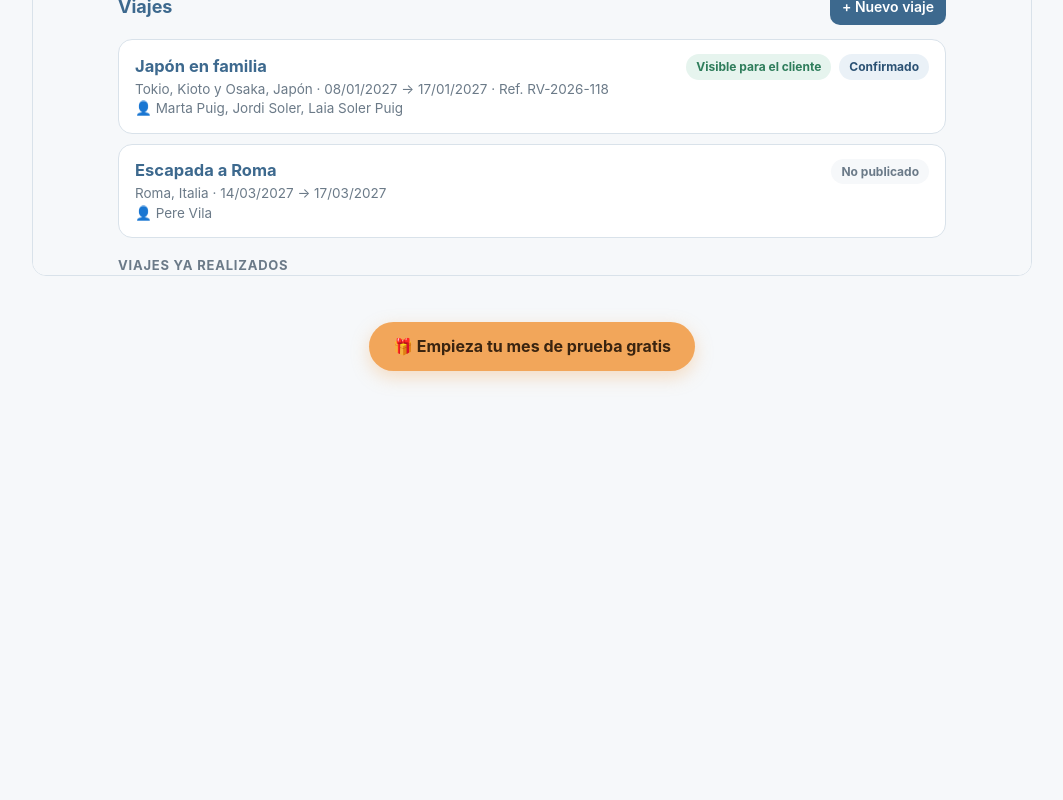
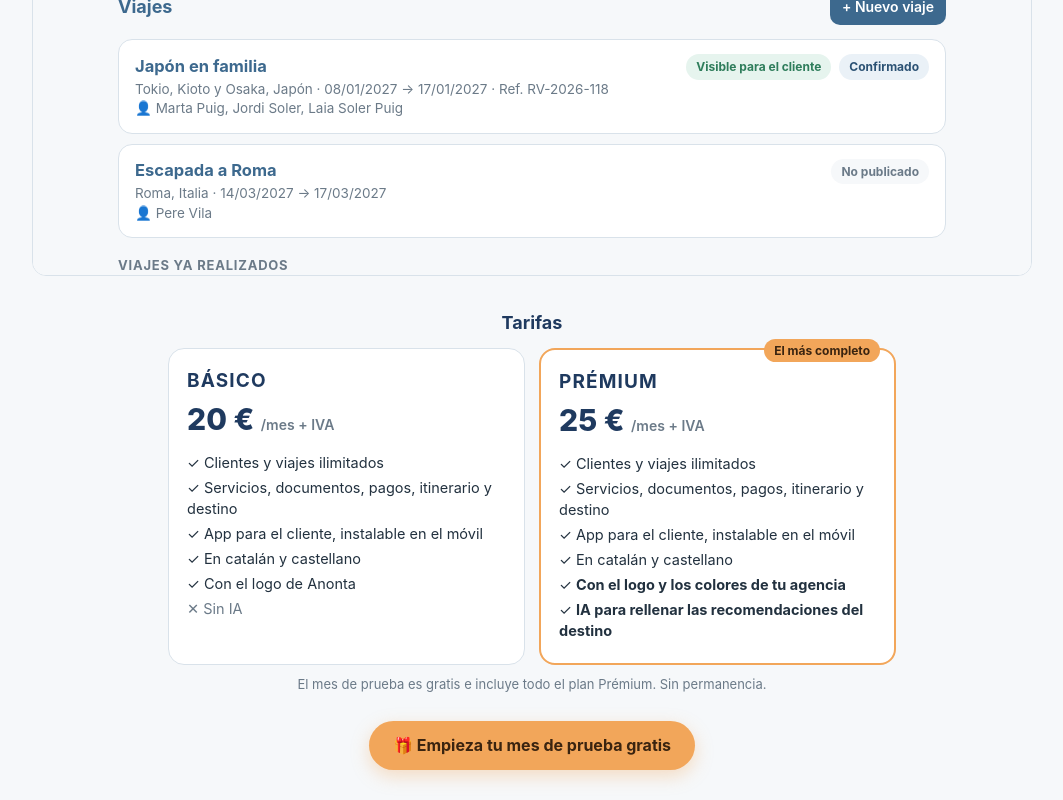
Before and after one commit to nuriarifa/rimu-formularis, a plain HTML site: page anonta/demo.html in a window 1280 px wide. Shown: the part 762-1562 px from the top of the page, without its empty margins (108-1171 px from the left). Before the commit the page ends 1163 px from the top, so only its background shows below. Drawn offline with nearby package versions, Linux system fonts and the light colour scheme.

Commit message:
Anonta: tarifes a la demo i a la sol·licitud de prova
Co-Authored-By: Claude Opus 5.5 <noreply@anthropic.com>
Claude-Session: https://claude.ai/code/session_01RxDys8Mme6ayo23svbiJJB

```diff
--- a/anonta/demo.html
+++ b/anonta/demo.html
@@ -41,6 +41,20 @@
   .mobil{width:390px;max-width:100%;margin:0 auto;border:10px solid #22313F;border-radius:36px;overflow:hidden;background:#fff;box-shadow:0 10px 30px rgba(0,0,0,.15)}
   #fClient{display:block;width:100%;height:min(760px, calc(100vh - 210px));min-height:560px;border:0}
   .peu-prova{max-width:640px;margin:8px auto 30px;padding:0 16px;text-align:center}
+  .tarifes{max-width:760px;margin:10px auto 8px;padding:0 16px}
+  .tarifes h2{justify-content:center;text-align:center;margin-bottom:12px}
+  .plans{display:grid;grid-template-columns:1fr 1fr;gap:14px}
+  .pla{background:#fff;border:1px solid var(--linia);border-radius:16px;padding:18px;text-align:left;position:relative}
+  .pla.destacat{border:2px solid var(--coral)}
+  .pla .etiqueta{position:absolute;top:-11px;right:14px;background:var(--coral);color:#3A2410;font-size:12px;font-weight:700;border-radius:999px;padding:3px 10px}
+  .pla h3{margin:0 0 4px;color:var(--blau);font-size:19px}
+  .pla .preu{font-size:30px;font-weight:800;color:var(--blau)}
+  .pla .preu small{font-size:14px;font-weight:600;color:var(--gris)}
+  .pla ul{margin:10px 0 0;padding-left:0;list-style:none;font-size:14.5px}
+  .pla li{margin-bottom:4px}
+  .pla li.no{color:var(--gris)}
+  .tarifes .nota{text-align:center;font-size:13px;color:var(--gris);margin-top:10px}
+  @media (max-width:560px){ .plans{grid-template-columns:1fr} }
   dialog{border:0;border-radius:16px;padding:0;width:min(480px, calc(100vw - 24px));max-height:calc(100vh - 24px);box-shadow:0 20px 50px rgba(0,0,0,.25)}
   dialog::backdrop{background:rgba(20,30,45,.55)}
   .dlg-cap{display:flex;justify-content:space-between;align-items:center;padding:16px 18px 0}
@@ -78,6 +92,15 @@
 <section class="vista" id="vClient">
   <p class="explica" id="tExplicaClient"></p>
   <div class="mobil"><iframe id="fClient" title="App" src="about:blank"></iframe></div>
+</section>
+
+<section class="tarifes">
+  <h2 id="tTarifes"></h2>
+  <div class="plans">
+    <div class="pla"><h3 id="tBasic"></h3><div class="preu">20 € <small id="tMes1"></small></div><ul id="lBasic"></ul></div>
+    <div class="pla destacat"><span class="etiqueta" id="tRecomanat"></span><h3 id="tPremium"></h3><div class="preu">25 € <small id="tMes2"></small></div><ul id="lPremium"></ul></div>
+  </div>
+  <p class="nota" id="tNotaTarifes"></p>
 </section>
 
 <div class="peu-prova"><button class="crida" type="button" id="bProva2"></button></div>
@@ -125,6 +148,17 @@ function posarIdioma(l, recarregar){
   $("tExplicaClient").textContent = L("Així ho veu la Marta, la clienta, al seu mòbil. Toca el viatge per veure'n els serveis, els documents, els pagaments, l'itinerari i el destí.",
     "Así lo ve Marta, la clienta, en su móvil. Toca el viaje para ver sus servicios, documentos, pagos, itinerario y destino.");
   fAdmin.title = L("Panell de l'agència", "Panel de la agencia"); fClient.title = L("App del client", "App del cliente");
+  $("tTarifes").textContent = L("Tarifes", "Tarifas");
+  $("tBasic").textContent = L("Bàsic", "Básico"); $("tPremium").textContent = L("Prèmium", "Prémium");
+  $("tMes1").textContent = $("tMes2").textContent = L("/mes + IVA", "/mes + IVA");
+  $("tRecomanat").textContent = L("El més complet", "El más completo");
+  const comu = [L("Clients i viatges il·limitats", "Clientes y viajes ilimitados"), L("Serveis, documents, pagaments, itinerari i destí", "Servicios, documentos, pagos, itinerario y destino"),
+    L("App per al client, instal·lable al mòbil", "App para el cliente, instalable en el móvil"), L("En català i castellà", "En catalán y castellano")];
+  const li = (t, no) => `<li${no ? ' class="no"' : ""}>${no ? "✕" : "✓"} ${t}</li>`;
+  $("lBasic").innerHTML = comu.map(t => li(t)).join("") + li(L("Amb el logo d'Anonta", "Con el logo de Anonta")) + li(L("Sense IA", "Sin IA"), true);
+  $("lPremium").innerHTML = comu.map(t => li(t)).join("") + li(L("<b>Amb el logo i els colors de la teva agència</b>", "<b>Con el logo y los colores de tu agencia</b>"))
+    + li(L("<b>IA per omplir les recomanacions del destí</b>", "<b>IA para rellenar las recomendaciones del destino</b>"));
+  $("tNotaTarifes").textContent = L("El mes de prova és gratis i inclou tot el pla Prèmium. Sense permanència.", "El mes de prueba es gratis e incluye todo el plan Prémium. Sin permanencia.");
   if(recarregar){
     fAdmin.src = "admin.html?demo&t=" + Date.now() + "#viatges";
     if($("vClient").classList.contains("actiu")) fClient.src = "index.html?demo&t=" + Date.now();
@@ -167,7 +201,8 @@ function obrirProva(){
     <ul class="ventatges">
       <li>${L("30 dies gratis, sense targeta i sense compromís.", "30 días gratis, sin tarjeta y sin compromiso.")}</li>
       <li>${L("La teva app amb el <b>logo i els colors</b> de la teva agència.", "Tu app con el <b>logo y los colores</b> de tu agencia.")}</li>
-      <li>${L("Clients i viatges il·limitats durant la prova.", "Clientes y viajes ilimitados durante la prueba.")}</li>
+      <li>${L("Clients i viatges il·limitats i IA durant la prova.", "Clientes y viajes ilimitados e IA durante la prueba.")}</li>
+      <li>${L("Després tries: Bàsic 20 €/mes o Prèmium 25 €/mes (+IVA).", "Después eliges: Básico 20 €/mes o Prémium 25 €/mes (+IVA).")}</li>
     </ul>
     <div class="camp"><label for="pNom">${L("Nom de la teva agència", "Nombre de tu agencia")}</label><input id="pNom" maxlength="80" placeholder="${L("Ex.: Viatges Mediterrani", "Ej.: Viajes Mediterráneo")}"></div>
     <div class="camp"><label for="pEmail">${L("El teu correu", "Tu correo")}</label><input id="pEmail" type="email" maxlength="120" autocomplete="email" placeholder="tu@agencia.com">
@@ -179,6 +214,7 @@ function obrirProva(){
     <label class="consentiment"><input type="checkbox" id="pAccepto"> <span>${L("Accepto les", "Acepto las")} <a href="#" id="pVeureCond" style="color:var(--blau)">${L("condicions de la prova", "condiciones de la prueba")}</a>.</span></label>
     <div id="pCond" class="amagat" style="font-size:13px;color:var(--gris);background:var(--fons);border-radius:10px;padding:10px 12px;margin-top:8px"><ul style="margin:0;padding-left:18px">
       <li>${L("La prova és gratuïta durant 30 dies, sense targeta i sense compromís.", "La prueba es gratuita durante 30 días, sin tarjeta y sin compromiso.")}</li>
+      <li>${L("Després, si vols continuar: pla Bàsic 20 €/mes (logo d'Anonta, sense IA) o Prèmium 25 €/mes (el teu logo i IA). Preus sense IVA.", "Después, si quieres continuar: plan Básico 20 €/mes (logo de Anonta, sin IA) o Prémium 25 €/mes (tu logo e IA). Precios sin IVA.")}</li>
       <li>${L("Quan s'acabi, podràs continuar veient els teus viatges i els teus clients els seguiran veient, però no en podràs crear de nous fins que contractis el servei.", "Al terminar, podrás seguir viendo tus viajes y tus clientes los seguirán viendo, pero no podrás crear nuevos hasta contratar el servicio.")}</li>
       <li>${L("Les dades es guarden en servidors de la Unió Europea i només la teva agència i els teus clients les poden veure. Rimu Viatges les tracta únicament per prestar-te el servei, com a encarregat del tractament.", "Los datos se guardan en servidores de la Unión Europea y solo tu agencia y tus clientes pueden verlos. Rimu Viatges los trata únicamente para prestarte el servicio, como encargado del tratamiento.")}</li>
       <li>${L("Pots demanar la baixa i l'esborrat de les teves dades en qualsevol moment escrivint a admin@rimuviatges.com.", "Puedes pedir la baja y el borrado de tus datos en cualquier momento escribiendo a admin@rimuviatges.com.")}</li></ul></div>
```
